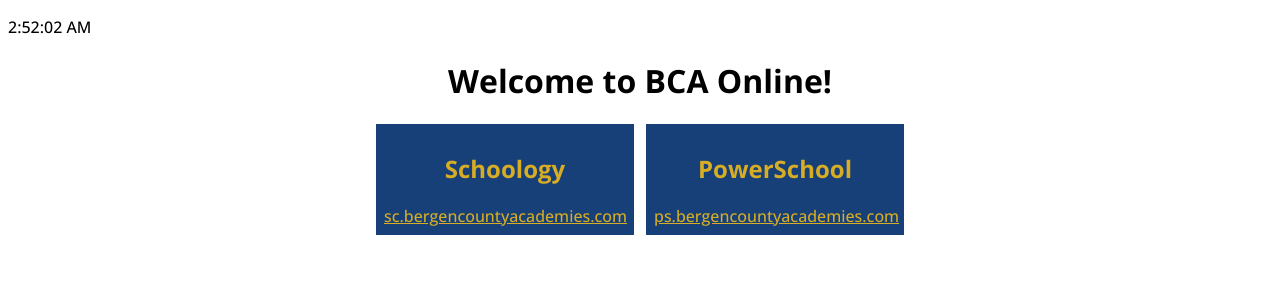
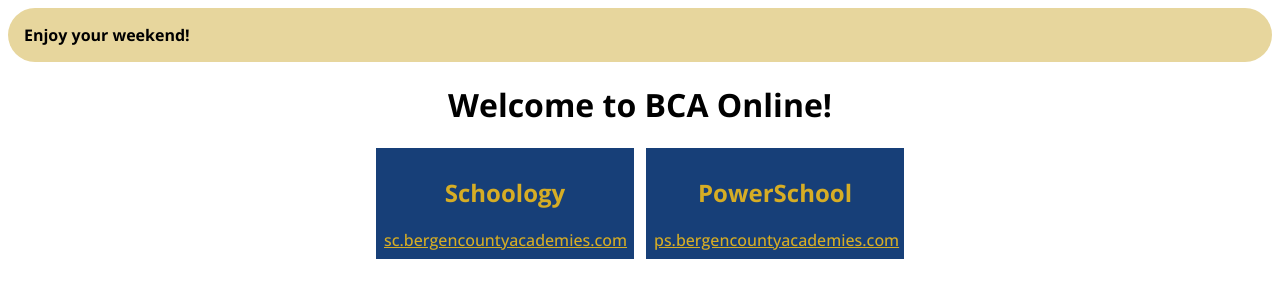
Before and after one commit to Bergen-County-Academies-Online/bergen-county-academies-online.github.io, a plain HTML site: page index.html in a window 1280 px wide. Drawn offline with nearby package versions, Linux system fonts and the light colour scheme.

Commit message:
Added check for weekend and stylized toolbar

```diff
--- a/index.html
+++ b/index.html
@@ -10,8 +10,9 @@
     <link href="https://fonts.googleapis.com/css2?family=Open+Sans:ital,wght@0,300..800;1,300..800&display=swap" rel="stylesheet">
 </head>
 <body>
-    <div>
+    <div id="toolbarContainer">
         <p id="time"></p>
+        <p id="periodDisplay"></p>
     </div>
     <h1>Welcome to BCA Online!</h1>
     <div id="shortcutsContainer"></div>
--- a/style.css
+++ b/style.css
@@ -9,6 +9,14 @@ body {
 
 h1 {
     text-align: center;
+}
+#toolbarContainer {
+    display: flex;
+    gap: 5rem;
+    background-color: #e7d69d;
+    padding-left: 1rem;
+    border-radius: 40px;
+    font-weight: bold;
 }
 #shortcutsContainer {
     display: grid;
--- a/upperToolbar.js
+++ b/upperToolbar.js
@@ -1,13 +1,26 @@
 document.getElementById("time").innerHTML = "";
 let previousSecond = 0;
+
+const PERIOD_TIMES = [0, 4 * 3600 + 10 * 60];
 
 function updateTime() {
     let currentFullDate =  new Date();
     if (currentFullDate.getSeconds() > previousSecond) {
         document.getElementById("time").textContent = currentFullDate.toLocaleTimeString();
+
+        for (let i = 0; i < PERIOD_TIMES.length; i++) {
+            if (currentFullDate.getMilliseconds() > PERIOD_TIMES[i] && currentFullDate.getMilliseconds() < PERIOD_TIMES[i + 1]) {
+                document.getElementById("periodDisplay").textContent = "Period " + (i + 1);
+            }
+        }
     }
     previousSecond = currentFullDate.getSeconds();
     requestAnimationFrame(updateTime);
 }
-
-requestAnimationFrame(updateTime);
+if (new Date().getDay() == 6 || new Date().getDay() == 7) {
+    document.getElementById("time").textContent = "Enjoy your weekend!";
+    document.getElementById("periodDisplay").textContent = "";
+}
+else {
+    requestAnimationFrame(updateTime);
+}
```
